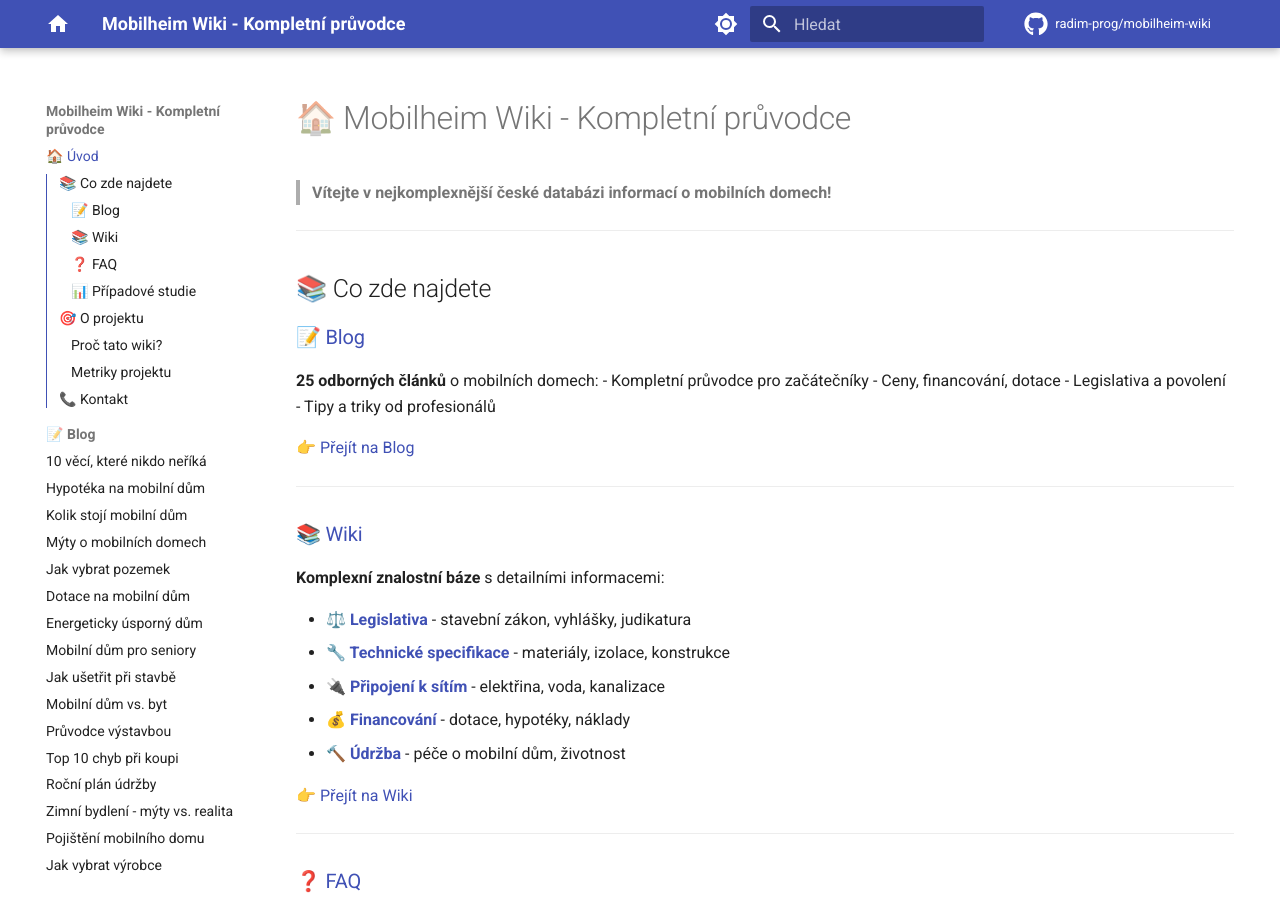
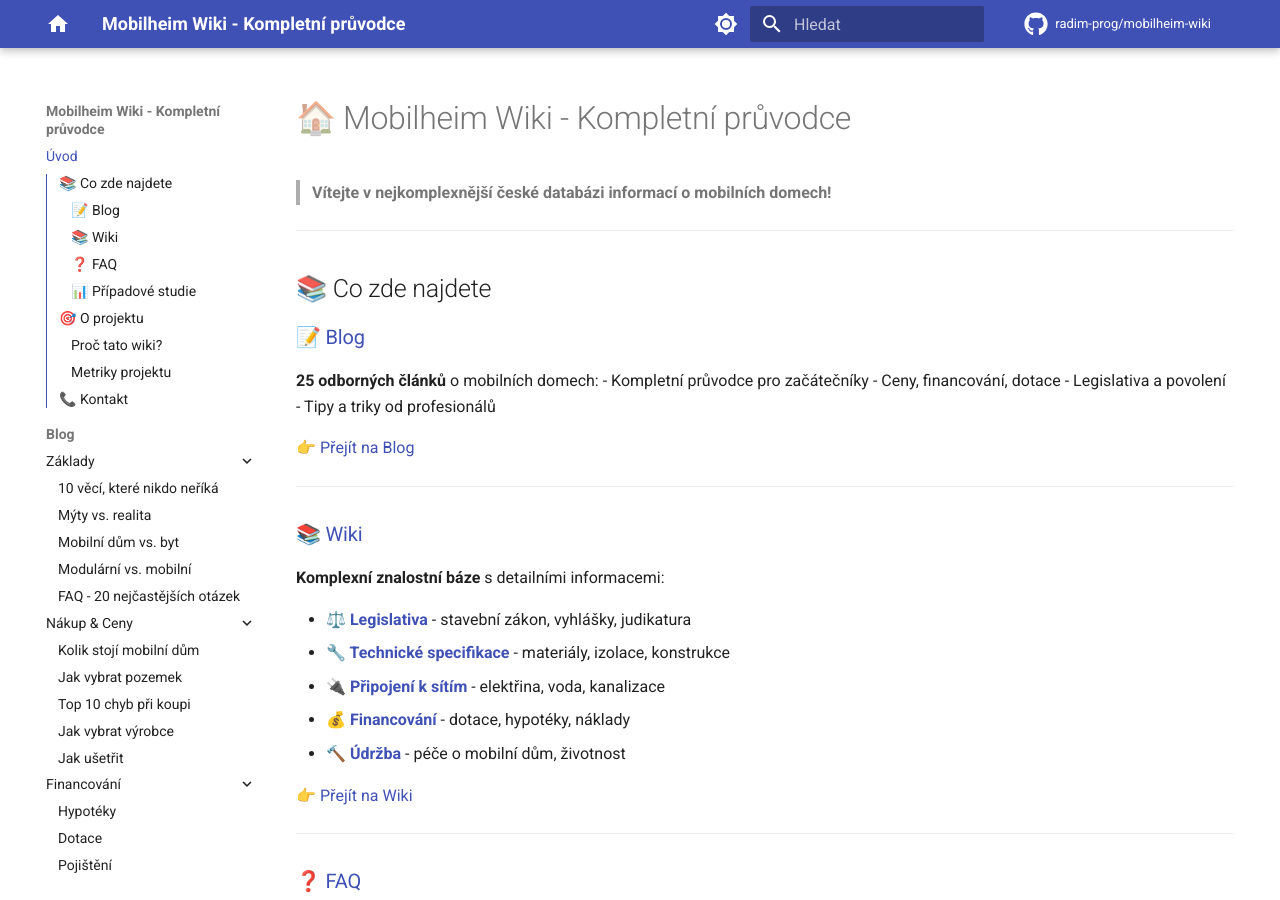
Before and after one commit to radim-prog/mobilheim-wiki, an MkDocs documentation site: the page built from docs/index.md, in a window 1280 px wide and 900 px high. Built offline with MkDocs 1.6.1 and Material for MkDocs 9.7.7, drawn with Linux system fonts in a browser that asks for light colours; comment, search, counter and statistics services are not loaded.

Commit message:
Redesign navigation: Professional, categorized menu structure
Major improvements:
- Blog organized into 6 logical categories (Základy, Nákup & Ceny, Financování, etc.)
- Removed emojis for cleaner look
- Shorter, more professional titles
- Clear hierarchy: Blog, Legislativa, Technické, Financování, Údržba, Studie, FAQ
- Better grouping in Technical section (Materials, Energy, Utilities)
- Improved readability and navigation flow

Result: Clean, professional documentation site menu

🤖 Generated with [Claude Code](https://claude.com/claude-code)

Co-Authored-By: Claude <noreply@anthropic.com>

```diff
--- a/mkdocs.yml
+++ b/mkdocs.yml
@@ -77,73 +77,86 @@ markdown_extensions:
       custom_checkbox: true
 
 nav:
-  - 🏠 Úvod: index.md
+  - Úvod: index.md
 
-  - 📝 Blog:
-    - 10 věcí, které nikdo neříká: blog/02-10-veci-ktere-nikdo-nerika.md
-    - Hypotéka na mobilní dům: blog/03-hypoteka-na-mobilni-dum.md
-    - Kolik stojí mobilní dům: blog/04-kolik-stoji-mobilni-dum.md
-    - Mýty o mobilních domech: blog/05-myty-o-mobilnich-domech.md
-    - Jak vybrat pozemek: blog/06-jak-vybrat-pozemek.md
-    - Dotace na mobilní dům: blog/07-dotace-na-mobilni-dum.md
-    - Energeticky úsporný dům: blog/08-energeticky-usporny-mobilni-dum.md
-    - Mobilní dům pro seniory: blog/09-mobilni-dum-pro-seniory.md
-    - Jak ušetřit při stavbě: blog/10-jak-usetrit-pri-stavbe.md
-    - Mobilní dům vs. byt: blog/11-mobilni-dum-vs-byt.md
-    - Průvodce výstavbou: blog/12-pruvodce-vystavbou-krok-za-krokem.md
-    - Top 10 chyb při koupi: blog/13-top-10-chyb-pri-koupi.md
-    - Roční plán údržby: blog/14-udrzba-rocni-plan.md
-    - Zimní bydlení - mýty vs. realita: blog/15-zimni-bydleni-myty-realita.md
-    - Pojištění mobilního domu: blog/16-pojisteni-mobilniho-domu.md
-    - Jak vybrat výrobce: blog/17-jak-vybrat-vyrobce.md
-    - Pro mladou rodinu: blog/18-mobilni-dum-pro-mladou-rodinu.md
-    - Legislativa 2025: blog/19-legislativa-2025-kompletni-pruvodce.md
-    - Off-grid mobilní dům: blog/20-off-grid-mobilni-dum.md
-    - Modulární vs. mobilní: blog/21-modularni-vs-mobilni-domy.md
-    - Pasivní mobilní dům: blog/22-pasivni-mobilni-dum.md
-    - FAQ - 20 nejčastějších otázek: blog/23-faq-20-nejcastejsich-otazek.md
-    - Airbnb byznys: blog/24-airbnb-byznys-s-mobilnimi-domy.md
-    - Budoucnost a trendy 2025-2030: blog/25-budoucnost-trendy-2025-2030.md
+  - Blog:
+    - Základy:
+      - 10 věcí, které nikdo neříká: blog/02-10-veci-ktere-nikdo-nerika.md
+      - Mýty vs. realita: blog/05-myty-o-mobilnich-domech.md
+      - Mobilní dům vs. byt: blog/11-mobilni-dum-vs-byt.md
+      - Modulární vs. mobilní: blog/21-modularni-vs-mobilni-domy.md
+      - FAQ - 20 nejčastějších otázek: blog/23-faq-20-nejcastejsich-otazek.md
 
-  - 📚 Wiki:
+    - Nákup & Ceny:
+      - Kolik stojí mobilní dům: blog/04-kolik-stoji-mobilni-dum.md
+      - Jak vybrat pozemek: blog/06-jak-vybrat-pozemek.md
+      - Top 10 chyb při koupi: blog/13-top-10-chyb-pri-koupi.md
+      - Jak vybrat výrobce: blog/17-jak-vybrat-vyrobce.md
+      - Jak ušetřit: blog/10-jak-usetrit-pri-stavbe.md
+
+    - Financování:
+      - Hypotéky: blog/03-hypoteka-na-mobilni-dum.md
+      - Dotace: blog/07-dotace-na-mobilni-dum.md
+      - Pojištění: blog/16-pojisteni-mobilniho-domu.md
+
+    - Výstavba & Údržba:
+      - Průvodce výstavbou: blog/12-pruvodce-vystavbou-krok-za-krokem.md
+      - Roční plán údržby: blog/14-udrzba-rocni-plan.md
+      - Zimní bydlení: blog/15-zimni-bydleni-myty-realita.md
+
+    - Speciální typy:
+      - Energeticky úsporný: blog/08-energeticky-usporny-mobilni-dum.md
+      - Pasivní dům: blog/22-pasivni-mobilni-dum.md
+      - Off-grid: blog/20-off-grid-mobilni-dum.md
+      - Pro seniory: blog/09-mobilni-dum-pro-seniory.md
+      - Pro mladou rodinu: blog/18-mobilni-dum-pro-mladou-rodinu.md
+      - Airbnb byznys: blog/24-airbnb-byznys-s-mobilnimi-domy.md
+
+    - Legislativa & Trendy:
+      - Legislativa 2025: blog/19-legislativa-2025-kompletni-pruvodce.md
+      - Budoucnost 2025-2030: blog/25-budoucnost-trendy-2025-2030.md
+
+  - Legislativa:
     - Přehled: wiki/legislativa/README.md
-    - ⚖️ Legislativa:
-      - Úvod: wiki/legislativa/README.md
-      - Stavební zákon:
-        - Starý zákon 183/2006: wiki/legislativa/stary-zakon-183-2006.md
-        - Nový zákon 283/2021: wiki/legislativa/novy-zakon-283-2021.md
-      - Vyhlášky:
-        - Vyhláška 501/2006: wiki/legislativa/vyhlaska-501-2006.md
-        - Vyhláška 268/2009: wiki/legislativa/vyhlaska-268-2009.md
-      - Metodika MMR 2022: wiki/legislativa/metodika-mobilni-domy-2022.md
-      - Judikatura: wiki/legislativa/prehled-soudnich-rozhodnuti.md
-    - 🔧 Technické specifikace:
+    - Stavební zákony:
+      - Zákon 183/2006 Sb. (starý): wiki/legislativa/stary-zakon-183-2006.md
+      - Zákon 283/2021 Sb. (nový): wiki/legislativa/novy-zakon-283-2021.md
+    - Vyhlášky:
+      - Vyhláška 501/2006 Sb.: wiki/legislativa/vyhlaska-501-2006.md
+      - Vyhláška 268/2009 Sb.: wiki/legislativa/vyhlaska-268-2009.md
+    - Metodiky MMR: wiki/legislativa/metodika-mobilni-domy-2022.md
+    - Judikatura: wiki/legislativa/prehled-soudnich-rozhodnuti.md
+
+  - Technické informace:
+    - Materiály & Konstrukce:
       - Přehled materiálů: wiki/technicke-specifikace/prehled-materialu.md
+      - Konstrukční systémy: wiki/technicke-specifikace/konstrukcni-systemy.md
       - Tepelná izolace: wiki/technicke-specifikace/tepelna-izolace.md
-      - Konstrukce:
-        - Konstrukční systémy: wiki/technicke-specifikace/konstrukcni-systemy.md
-      - Energetika:
-        - Vytápění: wiki/technicke-specifikace/vytapeni.md
-        - Fotovoltaika a off-grid: wiki/technicke-specifikace/fotovoltaika-offgrid.md
-        - Energetická náročnost: wiki/technicke-specifikace/energeticka-narocnost.md
-    - 🔌 Připojení k sítím:
+    - Energetika:
+      - Vytápění: wiki/technicke-specifikace/vytapeni.md
+      - Fotovoltaika & off-grid: wiki/technicke-specifikace/fotovoltaika-offgrid.md
+      - Energetická náročnost: wiki/technicke-specifikace/energeticka-narocnost.md
+    - Připojení sítí:
       - Elektřina: wiki/pripojeni-siti/elektrina.md
       - Voda: wiki/pripojeni-siti/voda.md
       - Kanalizace: wiki/pripojeni-siti/kanalizace.md
-    - 💰 Financování:
-      - Dotace: wiki/financovani/dotace.md
-      - Hypotéky a úvěry: wiki/financovani/hypoteky-a-uvery.md
-    - 🔨 Údržba a životnost:
-      - Kompletní průvodce: wiki/udrzba/udrzba-a-zivotnost.md
-    - 📊 Případové studie:
-      - Studie 1 - Mladá rodina: wiki/pripadove-studie/studie-1-mlada-rodina.md
-      - Studie 2 - Senior (chatová oblast): wiki/pripadove-studie/studie-2-senior-chatova-oblast.md
-      - Studie 3 - Off-grid dům: wiki/pripadove-studie/studie-3-offgrid-dům.md
-      - Studie 4 - Dočasné bydlení: wiki/pripadove-studie/studie-4-docasne-bydleni.md
-      - Studie 5 - Airbnb business: wiki/pripadove-studie/studie-5-airbnb-business.md
 
-  - ❓ FAQ (112 otázek):
-    - Kompletní FAQ: faq/faq-kompletni.md
+  - Financování:
+    - Dotace a podpory: wiki/financovani/dotace.md
+    - Hypotéky a úvěry: wiki/financovani/hypoteky-a-uvery.md
+
+  - Údržba:
+    - Údržba a životnost: wiki/udrzba/udrzba-a-zivotnost.md
+
+  - Případové studie:
+    - Mladá rodina - celoroční bydlení: wiki/pripadove-studie/studie-1-mlada-rodina.md
+    - Senior - chatová oblast: wiki/pripadove-studie/studie-2-senior-chatova-oblast.md
+    - Off-grid resort: wiki/pripadove-studie/studie-3-offgrid-dům.md
+    - Dočasné bydlení - tiny house: wiki/pripadove-studie/studie-4-docasne-bydleni.md
+    - Airbnb business model: wiki/pripadove-studie/studie-5-airbnb-business.md
+
+  - FAQ:
+    - 112 nejčastějších otázek: faq/faq-kompletni.md
 
 extra:
   social:
```
